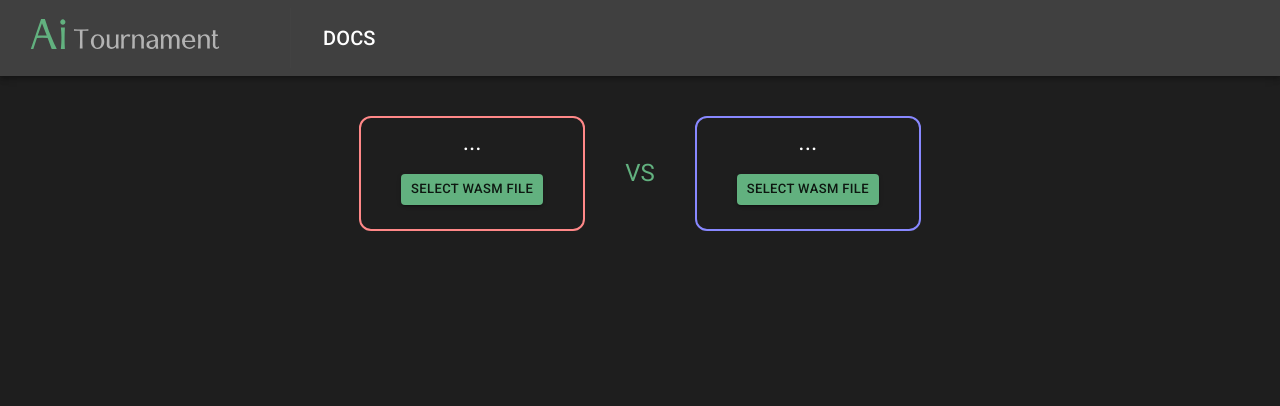
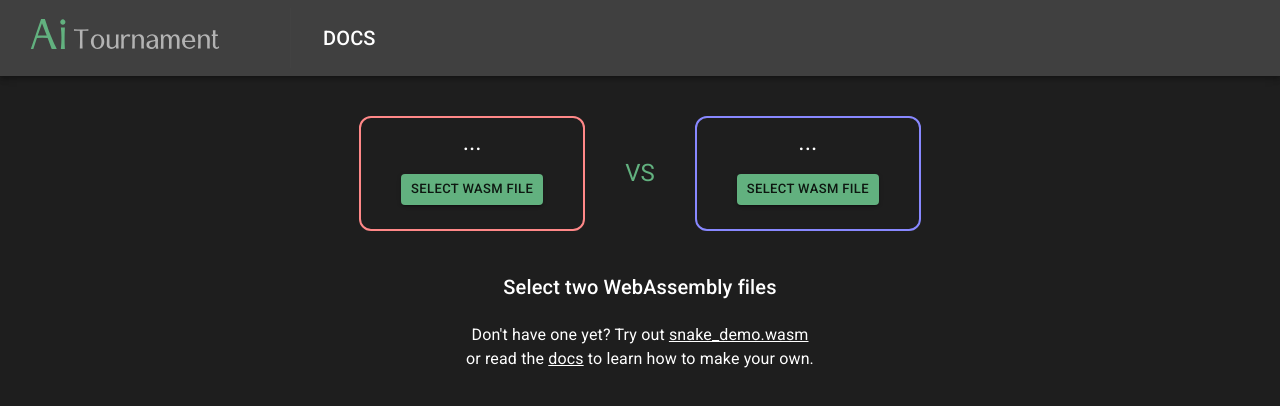
Before and after one commit to aitournament/snake_web, a React (Create React App) app: page / in a window 1280 px wide. Shown: the top 406 px of the page. Built offline with nearby package versions, Linux system fonts and the light colour scheme.

Commit message:
add helper text to play page

```diff
--- a/src/pages/play/Play.tsx
+++ b/src/pages/play/Play.tsx
@@ -58,7 +58,7 @@ export default function PlayPage() {
   let [running, setRunning] = useState(false);
   let [speed, setSpeed] = useState(1);
   let [events, setEvents] = useState<EventEnvelope[]>([]);
-  let [seed, setSeed] = useState<number>(0);
+  let [seed, setSeed] = useState<number>(Math.floor(Math.random() * 4294967295));
   let [history, setHistory] = useState<HistoryItem[]>([]);
 
   function resetBoard() {
@@ -205,6 +205,13 @@ export default function PlayPage() {
             setWasm(2, filename, bytes);
           }} />
       </Box>
+      {state === State.SelectWasm && <Box>
+        <Typography variant="h6" style={{margin: 20}}>Select two WebAssembly files</Typography>
+        {/* <hr/> */}
+        <Typography variant="body1">Don't have one yet? Try out <a href="https://aitournament.github.io/snake_example/snake_example.wasm">snake_demo.wasm</a></Typography>
+        <Typography variant="body1">or read the <a href="/docs">docs</a> to learn how to make your own.</Typography>
+
+      </Box>}
 
       {state === State.Play && <Box>
         <SnakeBoard state={boardState} />
```
